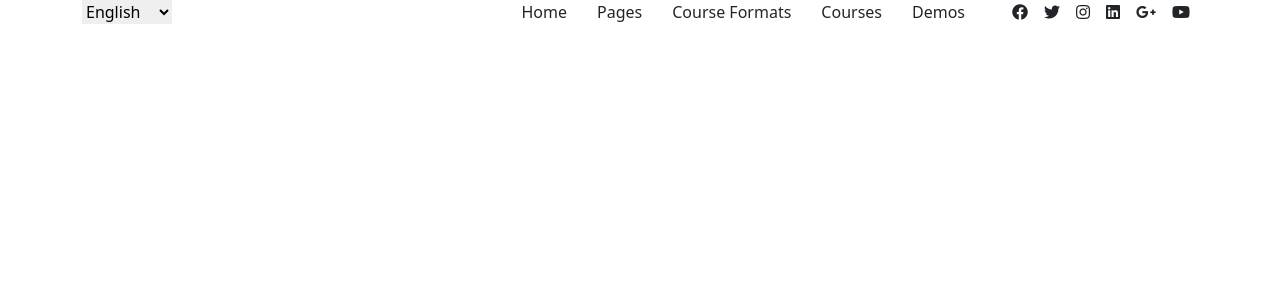
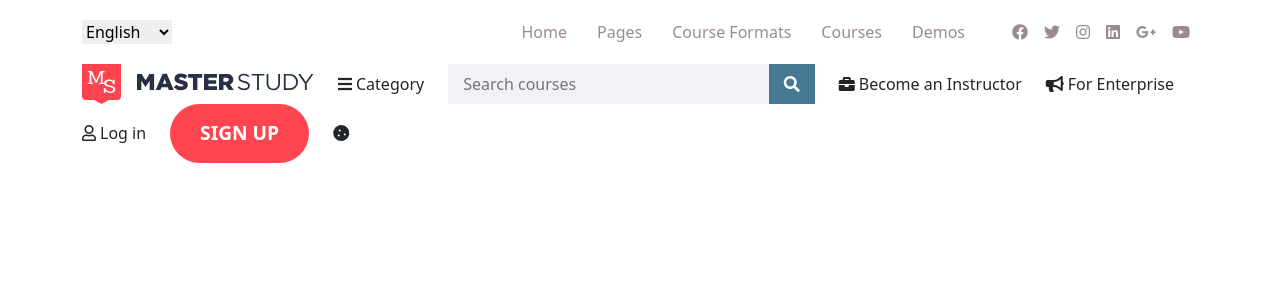
Before and after one commit to MascarBone/proj-html-vuejs, a Vue app: page / in a window 1280 px wide. Shown: the top 300 px of the page. Built offline with nearby package versions, Linux system fonts and the light colour scheme.

Commit message:
Header bot created

```diff
--- a/src/components/Header.vue
+++ b/src/components/Header.vue
@@ -11,16 +11,22 @@
                 <Icons/>
             </div>
       </div>
-      <div class="row">
-            <Logoheader />
-
-            <Category />
-
-            <Searchbar />
-
-            <Plan />
-
-            <Login />
+      <div class="row header-bot">
+            <div class="col-auto">
+                <Logoheader />
+            </div>
+            <div class="col-auto">
+                <Category />
+            </div>
+            <div class="col">
+                <Searchbar />
+            </div>
+            <div class="col-auto">
+                <Plans />
+            </div>
+            <div class="col-auto">
+                <Login />
+            </div>
       </div>
   </div>
 </template>
@@ -32,7 +38,7 @@ import Icons from './Header/Icons.vue';
 import Logoheader from './Header/Logoheader.vue';
 import Category from './Header/Category.vue';
 import Searchbar from './Header/Searchbar.vue';
-import Plan from './Header/Plan.vue';
+import Plans from './Header/Plans.vue';
 import Login from './Header/Login.vue';
 
 export default {
@@ -45,7 +51,7 @@ export default {
         Logoheader,
         Category,
         Searchbar,
-        Plan,
+        Plans,
         Login,
     }
 
@@ -53,5 +59,13 @@ export default {
 </script>
 
 <style scoped lang="scss">
+@import '../style/variables.scss';
 
+    .row {
+        align-items: center;
+    }
+    .header-top {
+        padding: 20px 0;
+        color: $venus;
+    }
 </style>
--- a/src/components/Header/Category.vue
+++ b/src/components/Header/Category.vue
@@ -1,11 +1,13 @@
 <template>
     <div>
-
+        <i class="fas fa-bars me-1"></i>
+        <span>Category</span>
     </div>
 </template>
 
 <script>
 export default {
+    name: 'Category',
 
 }
 </script>
--- a/src/components/Header/Login.vue
+++ b/src/components/Header/Login.vue
@@ -1,13 +1,63 @@
 <template>
-  <div></div>
+  <div class="wrap">
+    <div class="login me-4">
+      <i :class="logInfo.icon" class="me-1"></i>
+      <span>{{logInfo.name}}</span>
+    </div>
+    <div class="signup me-4">
+      <a :href="btnInfo.link"><button>{{btnInfo.name}}</button></a>
+    </div>
+    <div>
+      <i class="fas fa-cookie"></i>
+    </div>
+  </div>
 </template>
 
 <script>
 export default {
+  name: 'Login',
 
+  data: function() {
+    return {
+      logInfo: {
+        icon: 'far fa-user',
+        name: 'Log in',
+      },
+
+      btnInfo: {
+        name: 'Sign up',
+        link: '#',
+      }
+
+    }
+  }
 }
 </script>
 
-<style>
+<style scoped lang="scss">
+@import '../../style/general.scss';
+@import '../../style/variables.scss';
 
+.wrap {
+  @include flex-align-center;
+
+}
+
+.login {
+  @include flex-align-center;
+}
+
+.signup {
+
+  button {
+    border: none;
+    border-radius: 50px;
+    background-color: $coral-red;
+    color: $white;
+    font-size: 1.2rem;
+    font-weight: 600;
+    padding: 15px 30px;
+    text-transform: uppercase;
+  }
+}
 </style>
--- a/src/components/Header/Logoheader.vue
+++ b/src/components/Header/Logoheader.vue
@@ -1,12 +1,21 @@
 <template>
   <div>
-
+      <img :src="logo.src" :alt="logo.name">
   </div>
 </template>
 
 <script>
 export default {
+  name: 'Logoheader',
 
+  data: function() {
+    return {
+      logo: {
+        src: require('../../assets/images/icons-logos/master-study.svg'),
+        name: 'Master Study Logo',
+      }
+    }
+  }
 }
 </script>
 
--- a/src/components/Header/Plan.vue
+++ /dev/null
@@ -1,15 +0,0 @@
-<template>
-  <div>
-
-  </div>
-</template>
-
-<script>
-export default {
-
-}
-</script>
-
-<style>
-
-</style>
--- /dev/null
+++ b/src/components/Header/Plans.vue
@@ -0,0 +1,33 @@
+<template>
+  <div class="d-flex">
+      <div class="wrap me-4" v-for="(plan, i) in plans" :key="i">
+        <i :class="plan.icon" class="me-1"></i>
+        <span>{{plan.descr}}</span>
+      </div>
+  </div>
+</template>
+
+<script>
+export default {
+  name: 'Plans',
+
+  data: function() {
+    return {
+      // List of plans aviable with relative icon of FontAwesome
+      plans: [
+        {icon : 'fas fa-briefcase'  , descr:  'Become an Instructor'},
+        {icon : 'fas fa-bullhorn'   , descr:  'For Enterprise'},
+      ]
+    }
+  }
+}
+</script>
+
+<style scoped lang="scss">
+@import '../../style/general.scss';
+
+  .wrap {
+    @include flex-align-center;
+
+  }
+</style>
--- a/src/components/Header/Searchbar.vue
+++ b/src/components/Header/Searchbar.vue
@@ -1,15 +1,43 @@
 <template>
-    <div>
-
-    </div>
+    <form>
+        <!-- Form for the input search -->
+        <input type="textbox" v-model="search" placeholder="Search courses">
+        <button type="submit">
+            <span><i class="fas fa-search"></i></span>
+        </button>
+    </form>
 </template>
 
 <script>
 export default {
+    name: 'Searchbar',
+
+    data: function() {
+        return {
+            search: '',
+        }
+    }
 
 }
 </script>
 
-<style>
+<style scoped lang="scss">
+@import '../../style/variables.scss';
 
+form {
+    display: flex;
+    > * {
+        border: none;
+        padding: 8px 15px;
+    }
+}
+input {
+    background-color: $grey;
+    flex-grow: 1;
+}
+
+button {
+    background-color: #457992;
+    color: $white;
+}
 </style>
--- a/src/style/general.scss
+++ b/src/style/general.scss
@@ -0,0 +1,4 @@
+@mixin flex-align-center {
+    display: flex;
+    align-items: center;
+}
--- a/src/style/variables.scss
+++ b/src/style/variables.scss
@@ -1,5 +1,5 @@
 // PALETTE
-
+$grey:          #f0f2f5;
 // Color Cube
 $white:         #FFFFFF;
 $ebony-clay:    #292f47;
```
Also changed, not shown: src/assets/images/icons-logos/master-study.svg (renamed from src/assets/images/icons-logos/MasterStudy.svg), 1 other file (tests, documents, lock files or other folders).
